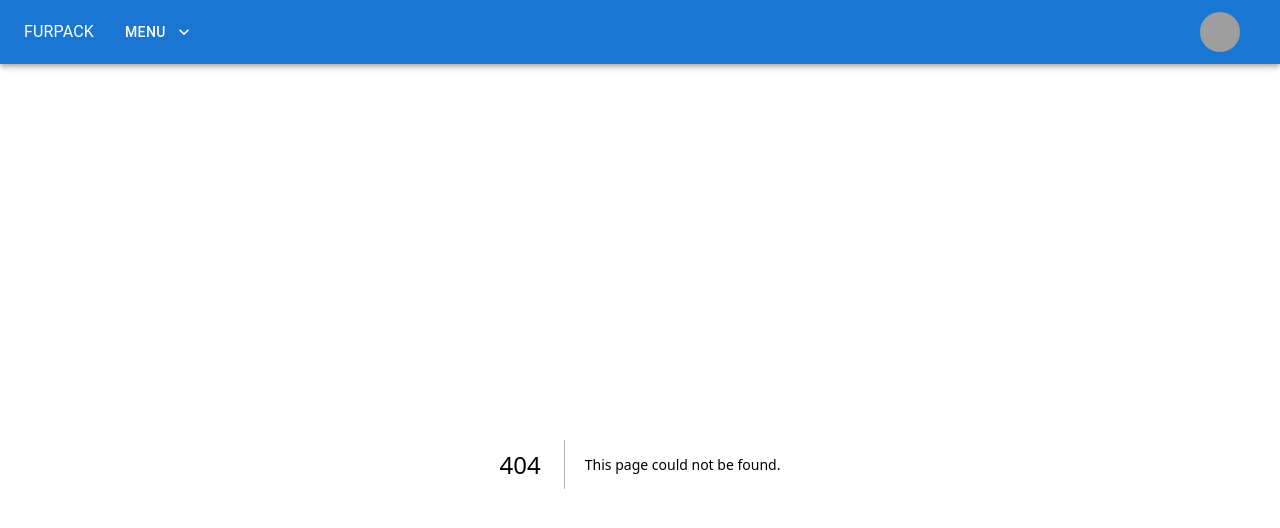
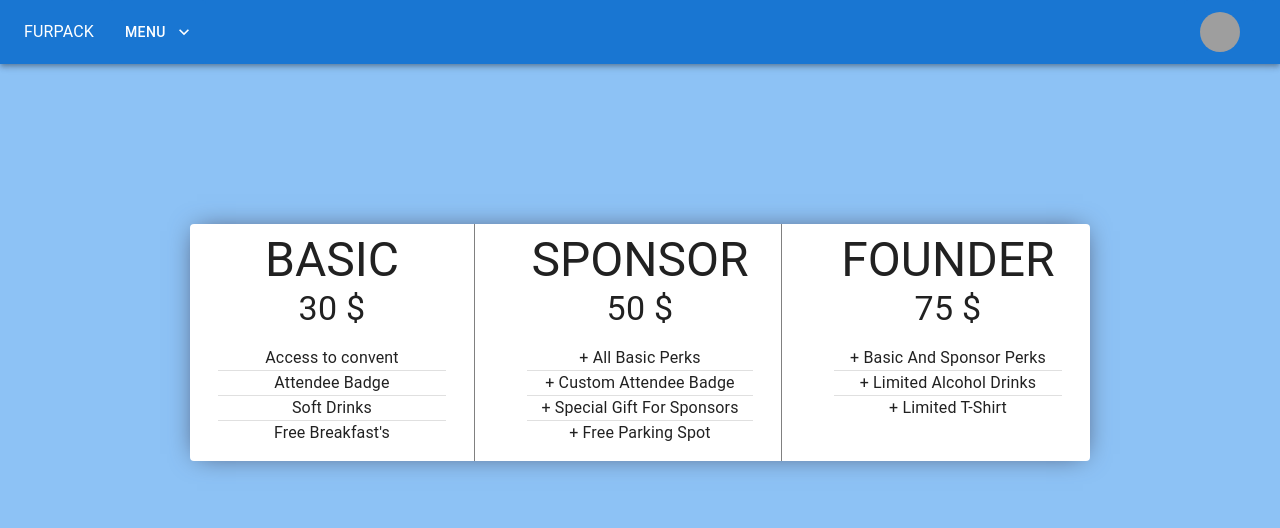
Before and after one commit to Passam02/next.js-event-webpage, a Next.js app: page /pricing in a window 1280 px wide. Before the commit this address had no page. Shown: the top 528 px of the page. Built offline with nearby package versions, Linux system fonts and the light colour scheme; grey boxes are pictures that could not be loaded.

Commit message:
Add PackagePricing component

```diff
--- /dev/null
+++ b/components/PackagePricing.js
@@ -0,0 +1,91 @@
+import { Paper, Typography, Divider, Box, Grid } from "@mui/material"
+import Image from "next/image"
+
+//<Divider sx={{marginTop: "24px"}} orientation="vertical" variant="middle" flexItem/>
+
+const PackagePricing = () => {
+    return(
+        <Paper sx={{
+            display: "flex",
+            flexDirection: "row",
+            mt: 20,
+            maxWidth: 900,
+            marginLeft: "auto",
+            marginRight: "auto",
+            boxShadow: "0px 0px 25px -7px rgba(66, 68, 90, 1)"
+        }}>
+            <Grid container spacing={3}>
+                <Grid item xs={4} sx={{
+                    display: "flex",
+                    flexDirection: "column",
+                    paddingTop: "0px !important",
+                    marginTop: "24px",
+                    alignItems: "center"
+                }}>
+                    <Box sx={{
+                        width: "80%",
+                        alignItems: "center",
+                        textAlign: "center"
+                    }}>
+                        <Typography variant="h3" mt={1}>BASIC</Typography>
+                        <Typography variant="h4" mb={2}>30 $</Typography>
+                        <Typography>Access to convent</Typography>
+                        <Divider/>
+                        <Typography>Attendee Badge</Typography>
+                        <Divider/>
+                        <Typography>Soft Drinks</Typography>
+                        <Divider/>
+                        <Typography mb={2}>Free Breakfast's</Typography>
+                    </Box>
+                </Grid>
+                <Grid item xs={4} sx={{
+                    display: "flex",
+                    flexDirection: "column",
+                    paddingTop: "0px !important",
+                    marginTop: "24px",
+                    borderLeft: "grey 1px solid",
+                    borderRight: "grey 1px solid",
+                    alignItems: "center"
+                }}>
+                    <Box sx={{
+                        width: "80%",
+                        alignItems: "center",
+                        textAlign: "center"
+                    }}>
+                        <Typography variant="h3" mt={1}>SPONSOR</Typography>
+                        <Typography variant="h4" mb={2}>50 $</Typography>
+                        <Typography>+ All Basic Perks</Typography>
+                        <Divider/>
+                        <Typography>+ Custom Attendee Badge</Typography>
+                        <Divider/>
+                        <Typography>+ Special Gift For Sponsors</Typography>
+                        <Divider/>
+                        <Typography mb={2}>+ Free Parking Spot</Typography>
+                    </Box>
+                </Grid>
+                <Grid item xs={4} sx={{
+                    display: "flex",
+                    flexDirection: "column",
+                    paddingTop: "0px !important",
+                    marginTop: "24px",
+                    alignItems: "center"
+                }}>
+                    <Box sx={{
+                        width: "80%",
+                        alignItems: "center",
+                        textAlign: "center"
+                    }}>
+                        <Typography variant="h3" mt={1}>FOUNDER</Typography>
+                        <Typography variant="h4" mb={2}>75 $</Typography>
+                        <Typography>+ Basic And Sponsor Perks </Typography>
+                        <Divider/>
+                        <Typography>+ Limited Alcohol Drinks</Typography>
+                        <Divider/>
+                        <Typography mb={2}>+ Limited T-Shirt</Typography>
+                    </Box>
+                </Grid>
+            </Grid>
+        </Paper>
+    )
+}
+export default PackagePricing
--- /dev/null
+++ b/pages/pricing.js
@@ -0,0 +1,9 @@
+import { Paper, Box } from "@mui/material"
+import PackagePricing from "../components/PackagePricing"
+
+const pricing = () => {
+    return(
+            <PackagePricing/>
+    )
+}
+export default pricing
```
Also changed, not shown: 1 other file (tests, documents, lock files or other folders).
